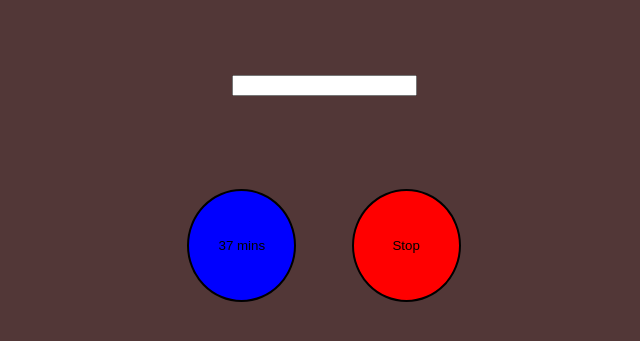
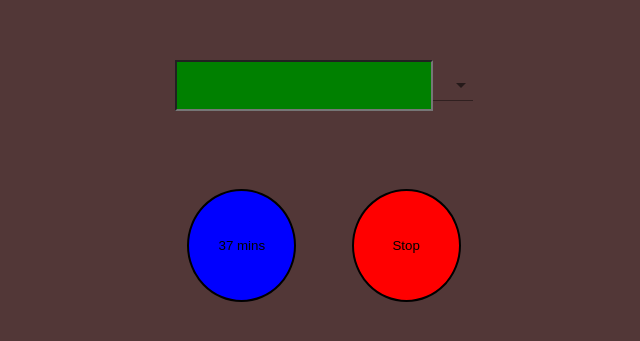
Before and after one commit to deepelegant99/alerm, a React (Create React App) app: page / in a window 1280 px wide. Shown: the part 235-576 px from the top of the page, without its empty margins (316-956 px from the left). Built offline with nearby package versions, Linux system fonts and the light colour scheme.

Commit message:
changed  input

```diff
--- a/src/App.js
+++ b/src/App.js
@@ -1,13 +1,15 @@
 
 import Input from "./components/Input";
 import Button from "./components/Button";
+import Display from "./components/Display.js"
 
 
 function App() {
   return (
     <div className="container">
       <div className="selector">
-        <input />
+        <Input />
+        <Display/>
       </div>
       <div className="display">
         <button className="countdown">37 mins</button>
--- a/src/index.css
+++ b/src/index.css
@@ -57,3 +57,16 @@ select{
   width: 400px;
   height: 200px;
 }
+
+
+.inputBlt{
+  width: 250px;
+  height: 45px;
+  background-color: green;
+}
+
+Select{
+    width: 250px;
+    height: 45px;
+    background-color: green;
+}
```
